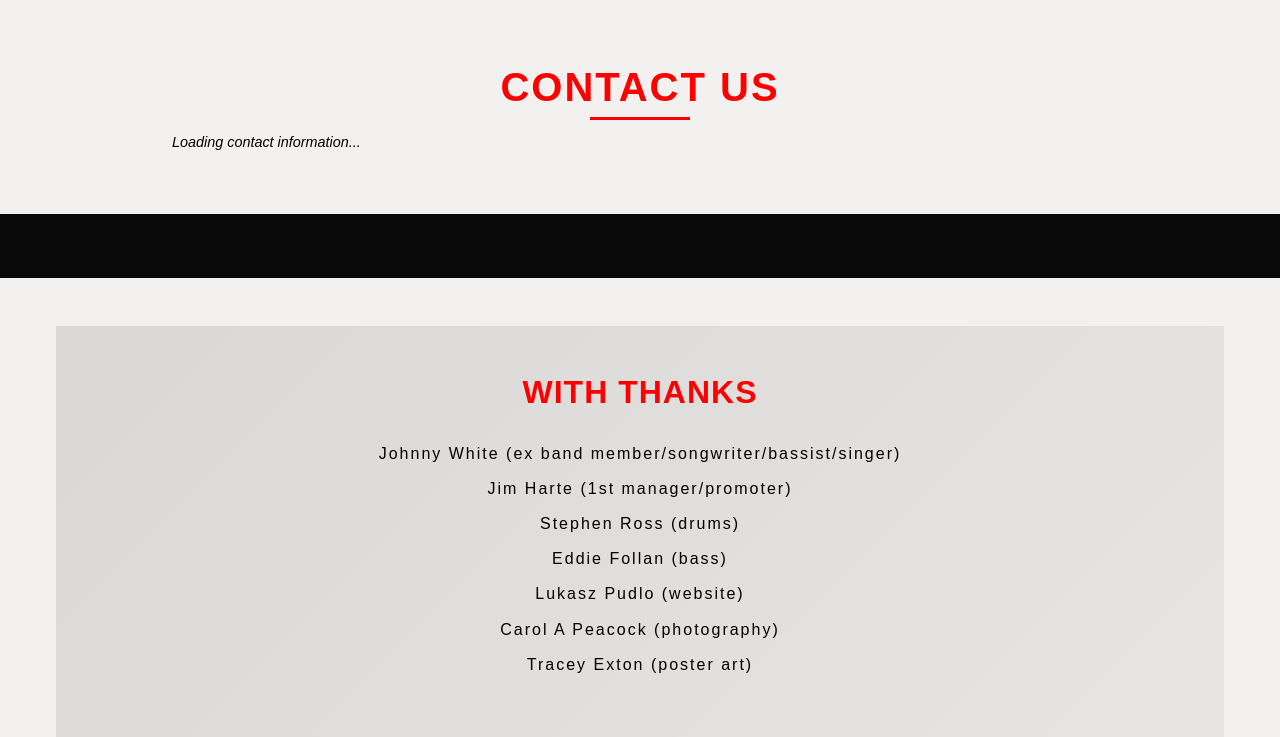
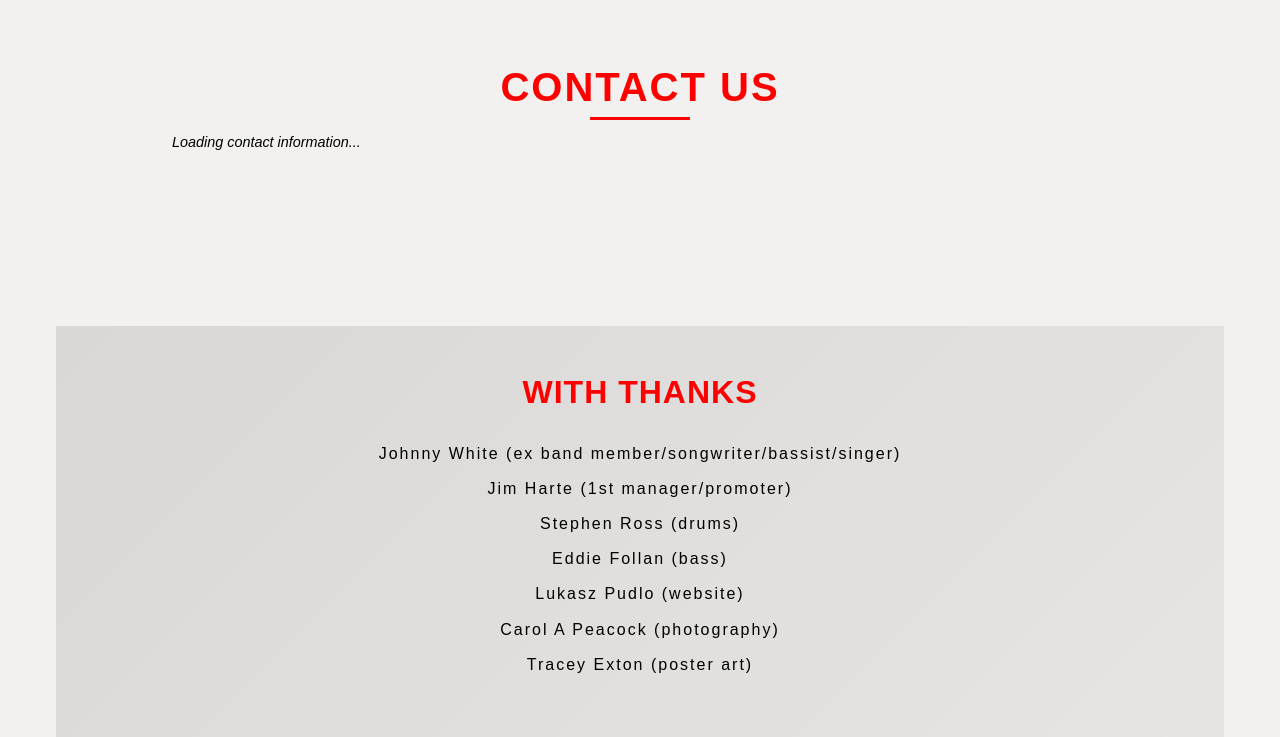
Before and after one commit to lukasz-pudlo/creekcrosby, a Django app: page / in a window 1280 px wide. Shown: the part 2618-3355 px from the top of the page. Run offline with Django 5.2, Linux system fonts and the light colour scheme; data that the repository does not hold is empty.

Commit message:
Remove black background

```diff
--- a/static/css/style.css
+++ b/static/css/style.css
@@ -5,7 +5,7 @@
     --text-color: black;
     --dark-text: #333333;
     --light-bg: #f5f5f5;
-    --dark-bg: #0a0a0a;
+    --dark-bg: rgb(242, 241, 239);
     --border-color: #333333;
     --heading-font: 'Bebas Neue', sans-serif;
     --body-font: 'Montserrat', sans-serif;
```
